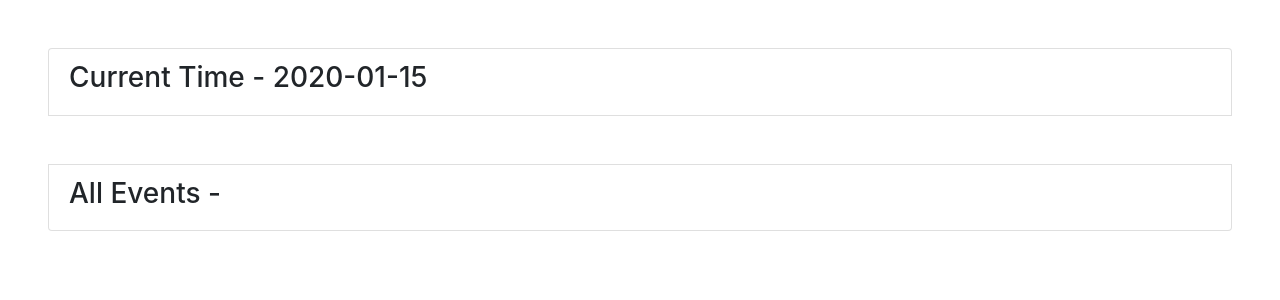
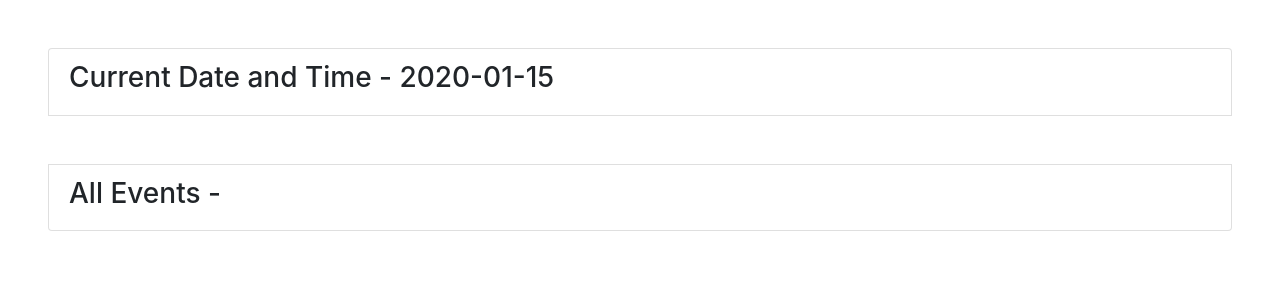
Before and after one commit to ast-cloud/webhook-repo, a Flask app: template templates/index.html in a window 1280 px wide. Shown: the part 56-356 px from the top of the page. Run offline with Flask 2, Linux system fonts and the light colour scheme; the template is opened without the code that fills it: most values are stand-ins (such as "Sample title", 1, 10 or a date in 2020); some libraries are stand-ins or nearby versions.

Commit message:
Current date and time

```diff
--- a/app.py
+++ b/app.py
@@ -57,4 +57,4 @@
 
 
 if __name__=='__main__':
-    app.run()
+    app.run(debug=True)
--- a/templates/index.html
+++ b/templates/index.html
@@ -31,7 +31,9 @@
         {% if datalist|length == 0 %}
         <li class="list-group-item list-group-item-info">No events till now!</li>
         {% endif %}
-        <li class="list-group-item mb-5"> <h3>Current Time - {{datalist.datet}}</h3></li>
+
+        <li class="list-group-item mb-5"> <h3>Current Date and Time - {{(datalist|last).datet}}</h3></li>
+
         {% if datalist|length > 0 %}
         <li class="list-group-item mb-5"> <h3>All Events -</h3></li>
             {% for l in datalist %}
```
